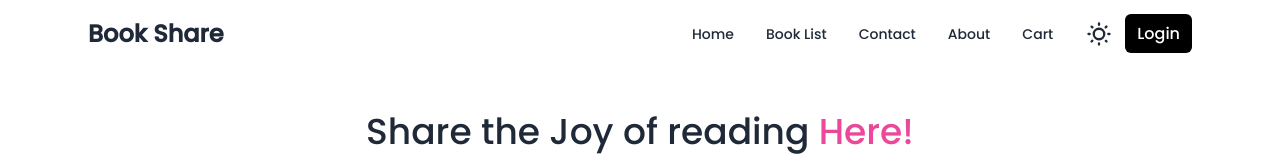
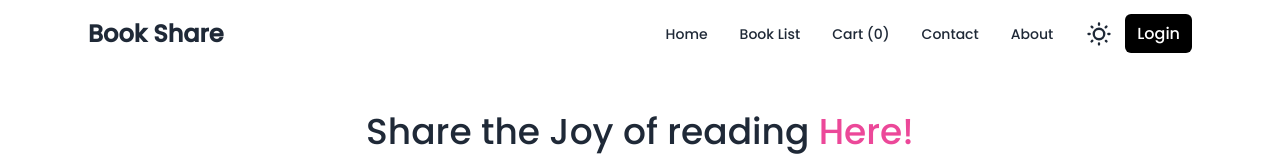
Before and after one commit to SKM5/BookShareApp, a React (Vite) app in the folder Frontend/: page /BookList in a window 1280 px wide. Shown: the top 160 px of the page. Built offline with nearby package versions, Linux system fonts and the light colour scheme; no server answers.

Commit message:
Cart changes inprogress

```diff
--- a/Frontend/package.json
+++ b/Frontend/package.json
@@ -15,7 +15,7 @@
         "react-dom": "^18.2.0",
         "react-hook-form": "^7.51.1",
         "react-hot-toast": "^2.4.1",
-        "react-router-dom": "^6.22.3",
+        "react-router-dom": "^6.23.0",
         "react-slick": "^0.30.2",
         "slick-carousel": "^1.8.1"
     },
--- a/Frontend/src/App.jsx
+++ b/Frontend/src/App.jsx
@@ -1,21 +1,33 @@
-import React from "react";
+// App.jsx
+
+import React, { useState } from 'react';
 import Home from "./home/Home";
-import { Navigate, Route, Routes } from "react-router-dom";
+import { Route, Routes } from "react-router-dom";
 import BookList from "./components/BookLists";
 import Signup from "./components/Signup";
 import { Toaster } from "react-hot-toast";
 import { useAuth } from "./context/AuthProvider";
+import Navbar from "./components/Navbar";
+import CartPage from "./components/CartPage"; // Import CartPage component
 
 function App() {
   const [authUser, setAuthUser] = useAuth();
+  const [cartItemsCount, setCartItemsCount] = useState(0);
+  const [booksInCart, setBooksInCart] = useState([]);
   console.log(authUser);
+
   return (
     <>
       <div className="dark:bg-slate-900 dark:text-white">
         <Routes>
-            <Route path="/" element={<Home />} />
-            <Route path="/BookList" element={<BookList />} />
-            <Route path="/signup" element={<Signup />} />
+          <Route path="/" element={<Home />} />
+          <Route
+            path="/BookList"
+            element={<BookList setBooksInCart={setBooksInCart} setCartItemsCount={setCartItemsCount} />}
+          />
+          <Route path="/signup" element={<Signup />} />
+          {/* Define route for CartPage */}
+          <Route path="/cart" element={<CartPage booksInCart={booksInCart} />} />
         </Routes>
         <Toaster />
       </div>
--- /dev/null
+++ b/Frontend/src/components/AddToCartButton.jsx
@@ -0,0 +1,11 @@
+import React from 'react';
+
+const AddToCartButton = ({ onClick }) => {
+  return (
+    <button className="btn btn-add-to-cart" onClick={onClick}>
+      Add to Cart
+    </button>
+  );
+}
+
+export default AddToCartButton;
--- a/Frontend/src/components/BookLists.jsx
+++ b/Frontend/src/components/BookLists.jsx
@@ -1,13 +1,23 @@
-import React from "react";
+// BookList.jsx
+import React, { useState } from "react";
 import Navbar from "./Navbar";
 import Books from "./Books";
 import Footer from "./Footer";
-function BookList() {
+import CartPage from "./CartPage";
+
+function BookList({ setBooksInCart }) {
+  const [cartCount, setCartCount] = useState(0);
+
+  const handleAddToCart = (book) => {
+    setCartCount(prevCount => prevCount + 1);
+    setBooksInCart(prevBooks => [...prevBooks, book]); // Update booksInCart state immutably
+  };
+
   return (
     <>
-      <Navbar />
-      <div className=" min-h-screen">
-        <Books />
+      <Navbar cartCount={cartCount} />
+      <div className="min-h-screen">
+        <Books onAddToCart={handleAddToCart} />
       </div>
       <Footer />
     </>
--- a/Frontend/src/components/Books.jsx
+++ b/Frontend/src/components/Books.jsx
@@ -2,7 +2,7 @@ import React, { useEffect, useState } from "react";
 import axios from "axios";
 import { Link } from "react-router-dom";
 
-function Books() {
+function Books({ onAddToCart }) {
   const [books, setBooks] = useState([]);
 
   useEffect(() => {
@@ -16,6 +16,11 @@ function Books() {
     };
     getBooks();
   }, []);
+
+  // Function to handle adding a book to the cart
+  const handleAddToCart = (book) => {
+    onAddToCart(book);
+  };
 
   return (
     <>
@@ -33,18 +38,21 @@ function Books() {
         </div>
         <div className="mt-12 grid grid-cols-1 md:grid-cols-4 gap-6">
           {books.map((book) => (
-            <div className="book-body">
+            <div className="book-body" key={book.id}>
               <h2 className="book-title">
                 <img src={book.image} alt={book.name} />
                 <div className="badge badge-secondary">{book.category}</div>
               </h2>
-            <p>{book.name}</p>
-            <div className="card-actions justify-between">
+              <p>{book.name}</p>
+              <div className="card-actions justify-between">
                 <div className="badge badge-outline">${book.price}</div>
-                  <div className=" cursor-pointer px-2 py-1 rounded-full border-[2px] hover:bg-pink-500 hover:text-white duration-200">
-                    Add to Cart
-                  </div>
+                <div
+                  className="cursor-pointer px-2 py-1 rounded-full border-[2px] hover:bg-pink-500 hover:text-white duration-200"
+                  onClick={() => handleAddToCart(book)} // Call handleAddToCart function on click
+                >
+                  Add to Cart
                 </div>
+              </div>
             </div>
           ))}
         </div>
--- /dev/null
+++ b/Frontend/src/components/CartPage.jsx
@@ -0,0 +1,26 @@
+import React from 'react';
+
+const CartPage = ({ booksInCart }) => {
+  console.log("booksInCart:", booksInCart); // Add this line for debugging
+
+  return (
+    <div className="max-w-screen-2xl container mx-auto md:px-20 px-4">
+      <div className="mt-28 items-center justify-center text-center">
+        <div className="cart-page">
+          <h2>Cart</h2>
+          <div className="cart-items">
+            {booksInCart.map((item, index) => (
+              <div key={index} className="cart-item">
+                <p>{item.name}</p>
+                <p>Price: ${item.price}</p>
+              </div>
+            ))}
+          </div>
+          {/* Other cart details */}
+        </div>
+      </div>
+    </div>
+  );
+};
+
+export default CartPage;
--- a/Frontend/src/components/Navbar.jsx
+++ b/Frontend/src/components/Navbar.jsx
@@ -1,11 +1,15 @@
 import React, { useEffect } from "react";
 import { useState } from "react";
+import { useNavigate, useLocation } from 'react-router-dom';
 import Login from "./Login";
 import Logout from "./Logout";
 import { useAuth } from "../context/AuthProvider";
 
-function Navbar() {
+function Navbar({ cartCount }) {
   const [authUser, setAuthUser] = useAuth();
+  const navigate = useNavigate(); // Access to navigation
+  const location = useLocation(); // Access current location
+
   const [theme, setTheme] = useState(
     localStorage.getItem("theme") ? localStorage.getItem("theme") : "light"
   );
@@ -36,6 +40,7 @@ function Navbar() {
       window.removeEventListener("scroll", handleScroll);
     };
   }, []);
+
   const navItems = (
     <>
       <li>
@@ -45,16 +50,17 @@ function Navbar() {
         <a href="/BookList">Book List</a>
       </li>
       <li>
+        <a href="/cart">Cart ({cartCount})</a>
+      </li>
+      <li>
         <a>Contact</a>
       </li>
       <li>
         <a>About</a>
       </li>
-      <li>
-        <a>Cart</a>
-      </li>
     </>
   );
+
   return (
     <>
       <div
@@ -100,27 +106,6 @@ function Navbar() {
             <div className="navbar-center hidden lg:flex">
               <ul className="menu menu-horizontal px-1">{navItems}</ul>
             </div>
-            {/*<div className="hidden md:block">
-              <label className=" px-3 py-2 border rounded-md flex items-center gap-2">
-                <input
-                  type="text"
-                  className="grow outline-none rounded-md px-1 dark:bg-slate-900 dark:text-white"
-                  placeholder="Search"
-                />
-                <svg
-                  xmlns="http://www.w3.org/2000/svg"
-                  viewBox="0 0 16 16"
-                  fill="currentColor"
-                  className="w-4 h-4 opacity-70"
-                >
-                  <path
-                    fillRule="evenodd"
-                    d="M9.965 11.026a5 5 0 1 1 1.06-1.06l2.755 2.754a.75.75 0 1 1-1.06 1.06l-2.755-2.754ZM10.5 7a3.5 3.5 0 1 1-7 0 3.5 3.5 0 0 1 7 0Z"
-                    clipRule="evenodd"
-                  />
-                </svg>
-              </label>
-            </div>*/}
             <label className="swap swap-rotate">
               {/* this hidden checkbox controls the state */}
               <input
@@ -168,10 +153,11 @@ function Navbar() {
           </div>
         </div>
       </div>
+
+      {/* Render CartPage based on the current route */}
+      {location.pathname === "/cart" && <CartPage booksInCart={booksInCart} />}
     </>
   );
 }
 
-
-
 export default Navbar;
```
Also changed, not shown: 1 other file (tests, documents, lock files or other folders).
